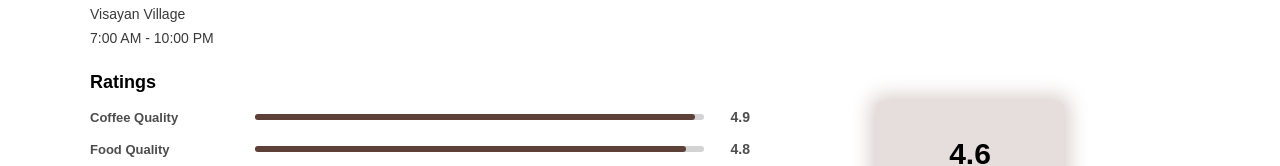
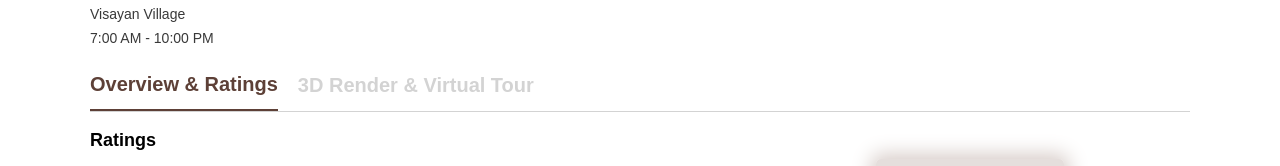
Before and after one commit to Jean123Van/coffee-shop, a React (Vite) app: page /cafe/1 in a window 1280 px wide. Shown: the part 573-739 px from the top of the page. Built offline with nearby package versions, Linux system fonts and the light colour scheme; no server answers.

Commit message:
tab navigator for coffee shop page

```diff
--- a/src/pages/CoffeeShopMainPage.tsx
+++ b/src/pages/CoffeeShopMainPage.tsx
@@ -1,11 +1,40 @@
-import { useMemo } from 'react';
+import { useMemo, useState } from 'react';
 import ImageBanner from '../components/CoffeeShopMainPage/ImageBanner';
 import TitleHeader from '../components/CoffeeShopMainPage/TitleHeader';
 import Ratings from '../components/CoffeeShopMainPage/Ratings';
 import Highlights from '../components/CoffeeShopMainPage/Highlights';
 import About from '../components/CoffeeShopMainPage/About';
+import { twMerge } from 'tailwind-merge';
+
+function HeaderTabs({
+    name,
+    isActive,
+    onClick,
+}: {
+    name: string;
+    isActive: boolean;
+    onClick: () => void;
+}) {
+    return (
+        <button
+            className={twMerge(
+                'text-[20px] font-bold  text-lightGray pb-[10px] cursor-pointer',
+                isActive && ' text-brown border-b-2',
+            )}
+
+            onClick={onClick}
+        >
+            {name}
+        </button>
+    );
+}
+
+type AvailableTabs = 'overViewAndRatings' | 'virtualTour';
 
 function CoffeeShopMainPage() {
+    const [activeTab, setActiveTab] =
+        useState<AvailableTabs>('overViewAndRatings');
+
     const data = useMemo(
         () => ({
             coverImg:
@@ -52,9 +81,29 @@ function CoffeeShopMainPage() {
                 operatingHours={data.operatingHours}
                 name={data.name}
             />
-            <Ratings ratings={data.ratings} totalRating={totalRating} />
-            <Highlights />
-            <About />
+
+            <div className="border-b-1 mb-[15px]! flex flex-row gap-[20px] border-lightGray">
+                <HeaderTabs
+                    onClick={() => setActiveTab('overViewAndRatings')}
+                    isActive={activeTab === 'overViewAndRatings'}
+                    name="Overview & Ratings"
+                />
+                <HeaderTabs
+                    onClick={() => setActiveTab('virtualTour')}
+                    isActive={activeTab === 'virtualTour'}
+                    name="3D Render & Virtual Tour"
+                />
+            </div>
+
+            {activeTab === 'overViewAndRatings' && (
+                <>
+                    <Ratings ratings={data.ratings} totalRating={totalRating} />
+                    <Highlights />
+                    <About />
+                </>
+            )}
+
+            {activeTab === 'virtualTour' && <div></div>}
         </>
     );
 }
```
